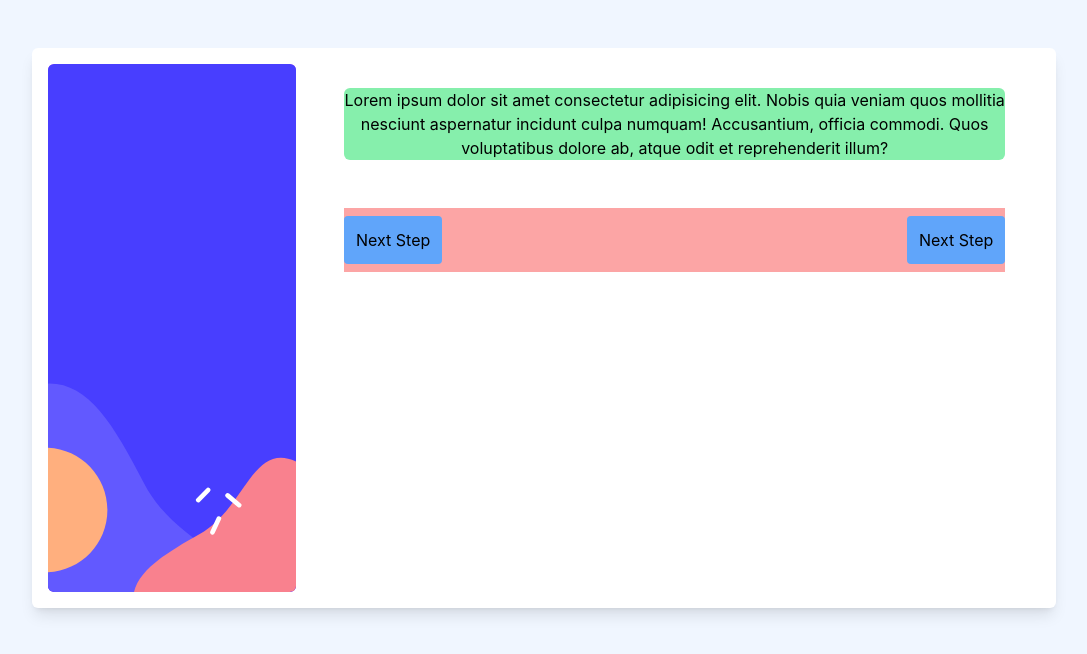
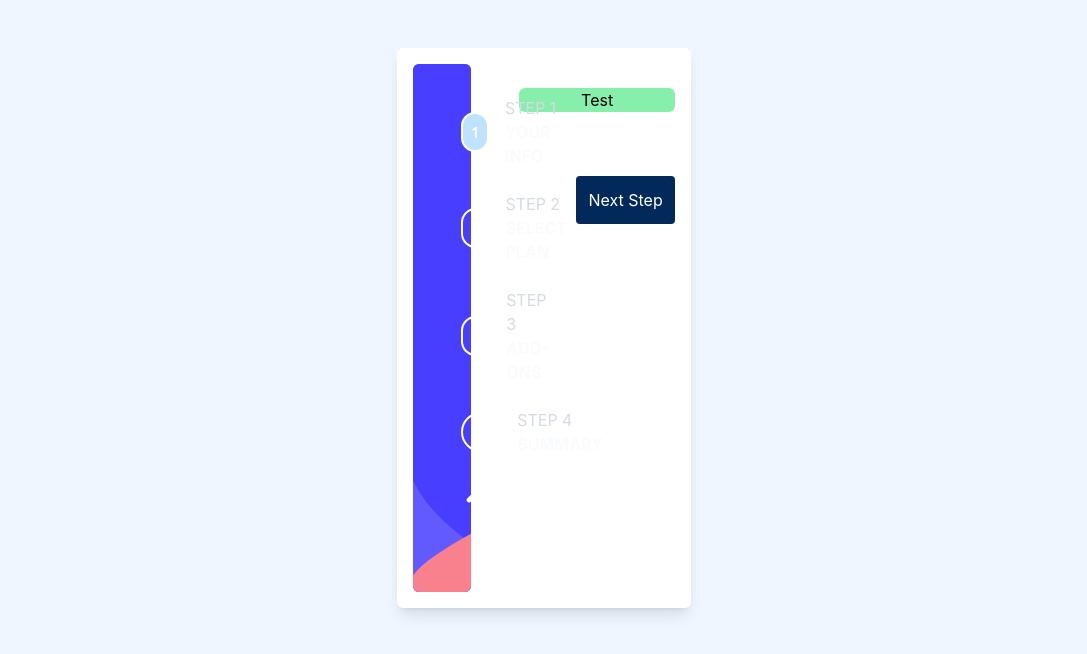
Before and after one commit to jeremiahlateef/multiform, a React (Vite) app: page / in a window 1280 px wide. Shown: the top 654 px of the page, without its empty margins (96-1183 px from the left). Built offline with nearby package versions, Linux system fonts and the light colour scheme.

Commit message:
imported each component into the page and passed it as a prop for the useState

```diff
--- a/src/App.jsx
+++ b/src/App.jsx
@@ -3,14 +3,21 @@
 import data from "./data";
 import mobileBg from "./images/bg-sidebar-mobile.svg";
 import desktopBg from "./images/bg-sidebar-desktop.svg";
+import Buttons from "./Buttons";
+import Footer from "./Footer";
+import Pages from "./Pages";
 
 function App() {
-  const [count, setCount] = useState(0);
   const [pages, setPages] = useState(data);
+  const [foots, footer] = useState([]);
+  const [value, setValue] = useState(0);
+
   return (
     <>
-      <div className="bg-white mt-0  shadow-lg w-full mx-auto md:flex md:gap-x-12 md:w-4/5 md:h-[35rem]  md:items-start rounded-md relative md:p-4 h-[100vh]">
-        <div className="w-full bg-purple-500 h-1/4 md:h-full lg:w-1/4 md:w-2/5  md:rounded-md ">
+      <div className="bg-magnolia md:bg-white mt-0  shadow-lg w-full mx-auto md:flex md:gap-x-12 md:w-4/5 md:h-[35rem]  md:items-start rounded-md relative md:p-4 h-[100vh]">
+        <Buttons button={pages} value={value} setValue={setValue} />
+
+        <div className="w-full bg-purple-500 h-1/4 md:h-full md:static absolute lg:w-1/4 md:w-2/5  md:rounded-md ">
           <img
             src={mobileBg}
             alt=""
@@ -23,32 +30,12 @@
           />
         </div>
         <div className="md:flex md:flex-col md:mt-6 md:h-4/5  md:w-2/3 md:gap-y-12 ">
-          <div className="bg-green-300 shadow-lg w-4/5 mx-auto rounded-md top-28   absolute left-1/2 transform -translate-x-1/2 z-10 md:static md:translate-x-0 md:translate-y-0  md:shadow-none md:w-full">
-            <p className="text-center w-full mx-auto">
-              Lorem ipsum dolor sit amet consectetur adipisicing elit. Nobis
-              quia veniam quos mollitia nesciunt aspernatur incidunt culpa
-              numquam! Accusantium, officia commodi. Quos voluptatibus dolore
-              ab, atque odit et reprehenderit illum?
-            </p>
-          </div>
-          <footer className="bg-red-300 absolute md:relative md:bottom-auto bottom-0 h-16 w-full md:mx-auto right-0 md:w-full">
-            <button className="bg-blue-400 p-3 mx-auto transform -translate-y-1/2 top-1/2 rounded absolute md:right-0 right-6">
-              Next Step
-            </button>
-            <button className="bg-blue-400 p-3 mx-auto transform -translate-y-1/2 top-1/2 rounded absolute md:left-0 left-6">
-              Next Step
-            </button>
-          </footer>
+          <Pages pager={pages} value={value} />
+          <Footer footBtn={pages} value={value} setValue={setValue} />
         </div>
       </div>
     </>
   );
 }
 
-{
-  /* {pages.map((pager) => {
-        const { id, page } = pager;
-        return <div key={id}>{page()}</div>;
-      })} */
-}
 export default App;
```
